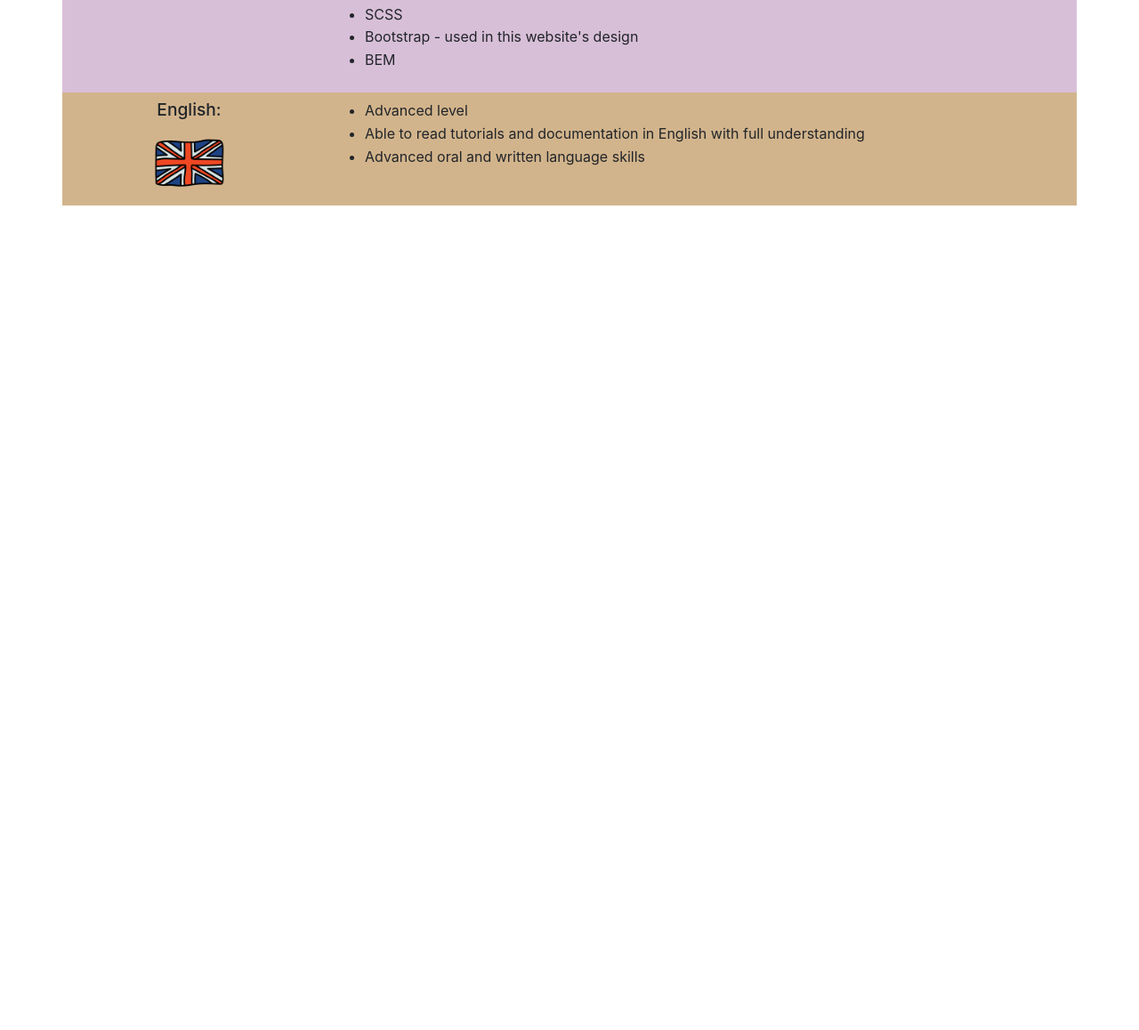
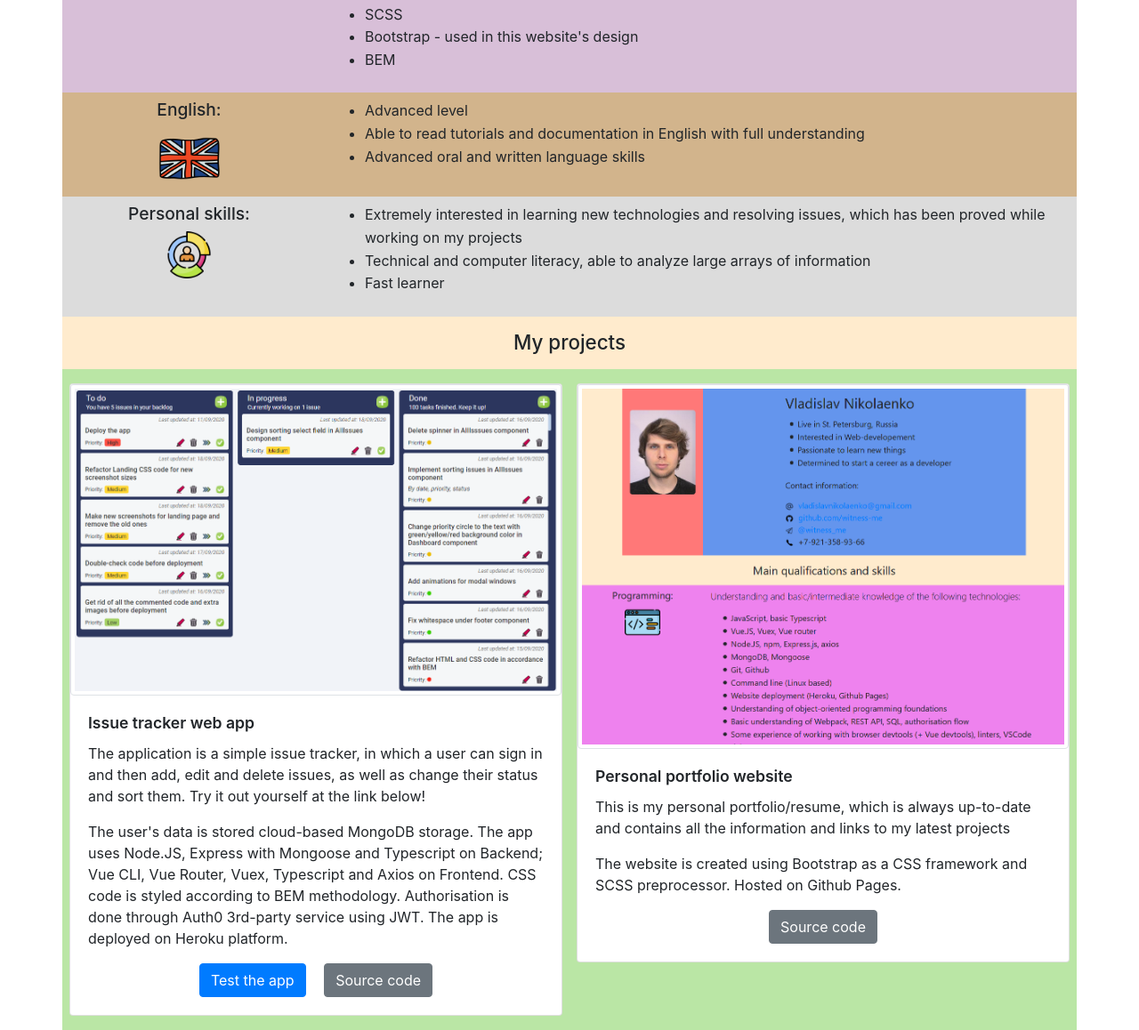
Before and after one commit to winess-me/portfolio, a plain HTML site: page index.html in a window 1280 px wide. Shown: the part 1982-3140 px from the top of the page at 89% size. Before the commit the page ends 2213 px from the top, so only its background shows below. Drawn offline with nearby package versions, Linux system fonts and the light colour scheme.

Commit message:
Fill projects info

```diff
--- a/index.html
+++ b/index.html
@@ -104,7 +104,7 @@
               <ul>
                 <li>JavaScript, basic Typescript</li>
                 <li>Vue.JS, Vuex, Vue router</li>
-                <li>Node.JS, npm, Express.js</li>
+                <li>Node.JS, npm, Express.js, axios</li>
                 <li>MongoDB, Mongoose</li>
                 <li>Git, Github</li>
                 <li>Command line (Linux based)</li>
@@ -140,6 +140,7 @@
               </ul>
             </div>
           </div>
+
           <!-- english -->
           <div class="row py-2" style="background: tan">
             <!-- english__title -->
@@ -159,17 +160,107 @@
               </ul>
             </div>
           </div>
+
+          <!-- personal skills -->
+          <div class="row py-2" style="background: gainsboro">
+            <!-- personal-skills__title -->
+            <div class="col-12 col-md-3 skill-title">
+              <h3>Personal skills:</h3>
+              <img class="skill-icon_high" src="./img/icons/skills.png" alt="" />
+            </div>
+            <!-- personal skills__content -->
+            <div class="col-12 col-md-9">
+              <ul>
+                <li>
+                  Extremely interested in learning new technologies and resolving issues,
+                  which has been proved while working on my projects
+                </li>
+                <li>
+                  Technical and computer literacy, able to analyze large arrays of
+                  information
+                </li>
+                <li>Fast learner</li>
+              </ul>
+            </div>
+          </div>
         </div>
       </div>
 
-      <!--
-English – Advanced, able to read tutorials and documentation in English with full understanding
-Personal skills
-•	Extremely interested in learning new technologies and coding, as was proved while doing my personal project
-•	General technical and computer literacy, able to analyze new  information
-•	Always ready for persistent training and working with the new tasks
-•	As proved by the time
-•	Enjoy learning new things and resolving issues, which has been proved while doing the issue tracker (see projects section below) -->
+      <!-- projects -->
+      <div class="row">
+        <div class="col-12">
+          <h2 class="my-3 text-center">My projects</h2>
+          <div class="row py-2" style="background: rgb(186, 230, 165)">
+            <!-- issue tracker -->
+            <div class="col-lg-6 px-2 my-2">
+              <div class="card">
+                <img
+                  src="./img/issue-tracker2.png"
+                  alt=""
+                  class="card-img-top img-fluid img-thumbnail"
+                />
+                <div class="card-body">
+                  <h4 class="card-title">Issue tracker web app</h4>
+                  <div class="card-text">
+                    <p>
+                      The application is a simple issue tracker, in which a user can sign
+                      in and then add, edit and delete issues, as well as change their
+                      status and sort them. Try it out yourself at the link below!
+                    </p>
+                    <p>
+                      The user's data is stored cloud-based MongoDB storage. The app uses
+                      Node.JS, Express with Mongoose and Typescript on Backend; Vue CLI,
+                      Vue Router, Vuex, Typescript and Axios on Frontend. CSS code is
+                      styled according to BEM methodology. Authorisation is done through
+                      Auth0 3rd-party service using JWT. The app is deployed on Heroku
+                      platform.
+                    </p>
+                  </div>
+                  <div class="text-center">
+                    <a
+                      href="https://issue-tracker-wm.herokuapp.com"
+                      class="btn btn-primary mx-2"
+                      >Test the app</a
+                    >
+                    <a
+                      href="https://github.com/winess-me/issue-tracker/"
+                      class="btn btn-secondary mx-2"
+                      >Source code</a
+                    >
+                  </div>
+                </div>
+              </div>
+            </div>
+
+            <!-- portfolio website -->
+            <div class="col-lg-6 px-2 my-2">
+              <div class="card">
+                <img
+                  src="./img/CV.png"
+                  alt=""
+                  class="card-img-top img-fluid img-thumbnail"
+                />
+                <div class="card-body">
+                  <h4 class="card-title">Personal portfolio website</h4>
+                  <div class="card-text">
+                    <p>
+                      This is my personal portfolio/resume, which is always up-to-date and
+                      contains all the information and links to my latest projects
+                    </p>
+                    <p>
+                      The website is created using Bootstrap as a CSS framework and SCSS
+                      preprocessor. Hosted on Github Pages.
+                    </p>
+                  </div>
+                  <div class="text-center">
+                    <a href="#" class="btn btn-secondary mx-2 text-center">Source code</a>
+                  </div>
+                </div>
+              </div>
+            </div>
+          </div>
+        </div>
+      </div>
     </div>
 
     <script
--- a/main.scss
+++ b/main.scss
@@ -10,7 +10,10 @@ body {
   align-items: center;
 }
 .skill-icon {
-  width: 80px;
+  width: 70px;
+}
+.skill-icon_high {
+  width: 53px;
 }
 .lead {
   font-size: 1.15rem;
@@ -28,3 +31,7 @@ h2 {
 h3 {
   font-size: 1.2rem;
 }
+h4 {
+  font-size: 1.1rem;
+  font-weight: 600;
+}
```
Also changed, not shown: img/CV.png (added), img/icons/skills.png (added), img/issue-tracker.png (added), img/issue-tracker2.png (added), main.css, 2 other files.
